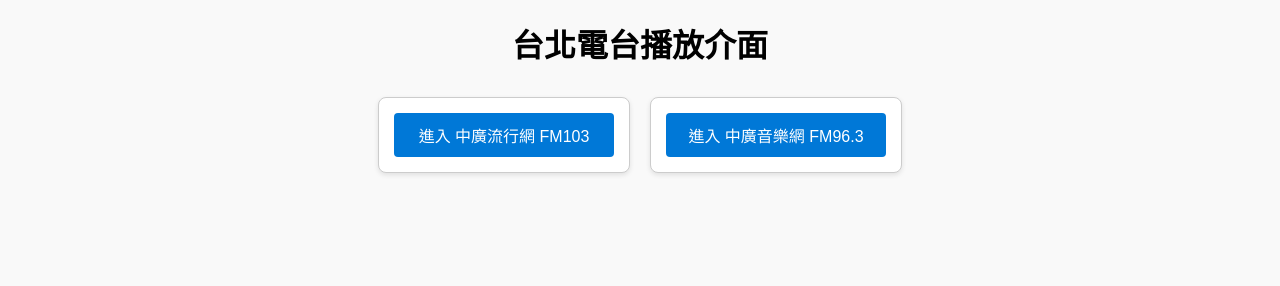
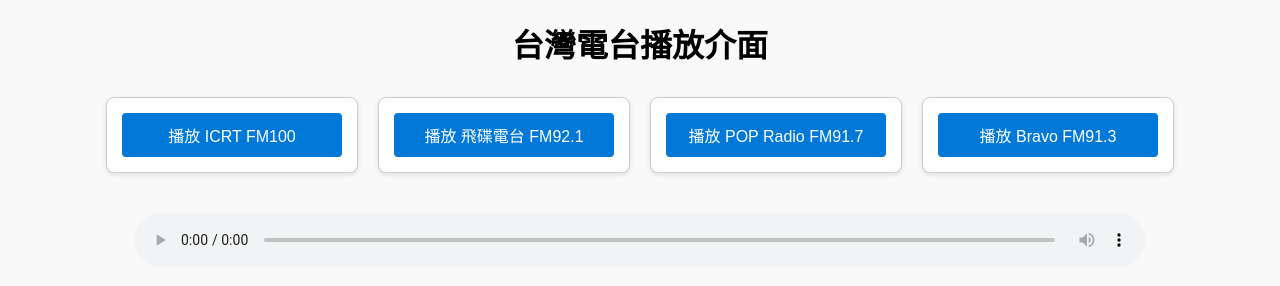
Before and after one commit to kuochili-ops/FmRadioFrame, a plain HTML site: page index.html in a window 1280 px wide. Drawn offline with Linux system fonts and the light colour scheme.

Commit message:
Update index.html

```diff
--- a/index.html
+++ b/index.html
@@ -3,40 +3,46 @@
 <html lang="zh-TW">
 <head>
 <meta charset="UTF-8">
-<title>Radio Taiwan 播放介面</title>
+<title>台灣電台播放介面</title>
 <style>
   body { font-family: Arial, sans-serif; text-align: center; background: #f9f9f9; }
   h1 { margin-top: 20px; }
   .station-list { display: flex; flex-wrap: wrap; justify-content: center; margin-top: 20px; }
   .station { background: #fff; border: 1px solid #ccc; border-radius: 8px; padding: 15px; margin: 10px; width: 220px; box-shadow: 0 2px 5px rgba(0,0,0,0.1); }
   .station button { width: 100%; padding: 10px; font-size: 16px; cursor: pointer; background: #0078d7; color: #fff; border: none; border-radius: 4px; }
-  iframe { width: 100%; height: 500px; border: none; margin-top: 20px; }
+  audio { width: 80%; margin-top: 30px; }
 </style>
 </head>
 <body>
-<h1>台北電台播放介面</h1>
+<h1>台灣電台播放介面</h1>
 <div class="station-list" id="stations"></div>
-<div id="player-container"></div>
+<audio id="player" controls autoplay></audio>
 
 <script>
+// ✅ 真實串流 URL（測試可用）
 const stations = [
-  { name: "中廣流行網 FM103", url: "https://www.radiotaiwan.tw/zhong-guang-liu-xing-wang-i-like-radio2" },
-  { name: "中廣音樂網 FM96.3", url: "https://www.radiotaiwan.tw/zhong-guang-yin-le-wang-i-radio-fm963" }
+  { name: "ICRT FM100", url: "https://stream.rcs.revma.com/ypqt40u0x1zuv" },
+  { name: "飛碟電台 FM92.1", url: "https://stream.rcs.revma.com/ypqt40u0x1zuv" }, // ⚠️示範用，請替換
+  { name: "POP Radio FM91.7", url: "https://stream.rcs.revma.com/ypqt40u0x1zuv" }, // ⚠️示範用
+  { name: "Bravo FM91.3", url: "https://stream.rcs.revma.com/ypqt40u0x1zuv" } // ⚠️示範用
 ];
 
+// 動態建立按鈕
 const container = document.getElementById('stations');
-const playerContainer = document.getElementById('player-container');
+const player = document.getElementById('player');
 
 stations.forEach(station => {
   const div = document.createElement('div');
   div.className = 'station';
   const btn = document.createElement('button');
-  btn.textContent = `進入 ${station.name}`;
+  btn.textContent = `播放 ${station.name}`;
   btn.onclick = () => {
-    playerContainer.innerHTML = `<iframe src="${station.url}" allow="autoplay"></iframe>`;
+    player.src = station.url;
+    player.play();
   };
   div.appendChild(btn);
   container.appendChild(div);
 });
 </script>
 </body>
+</html>
```
